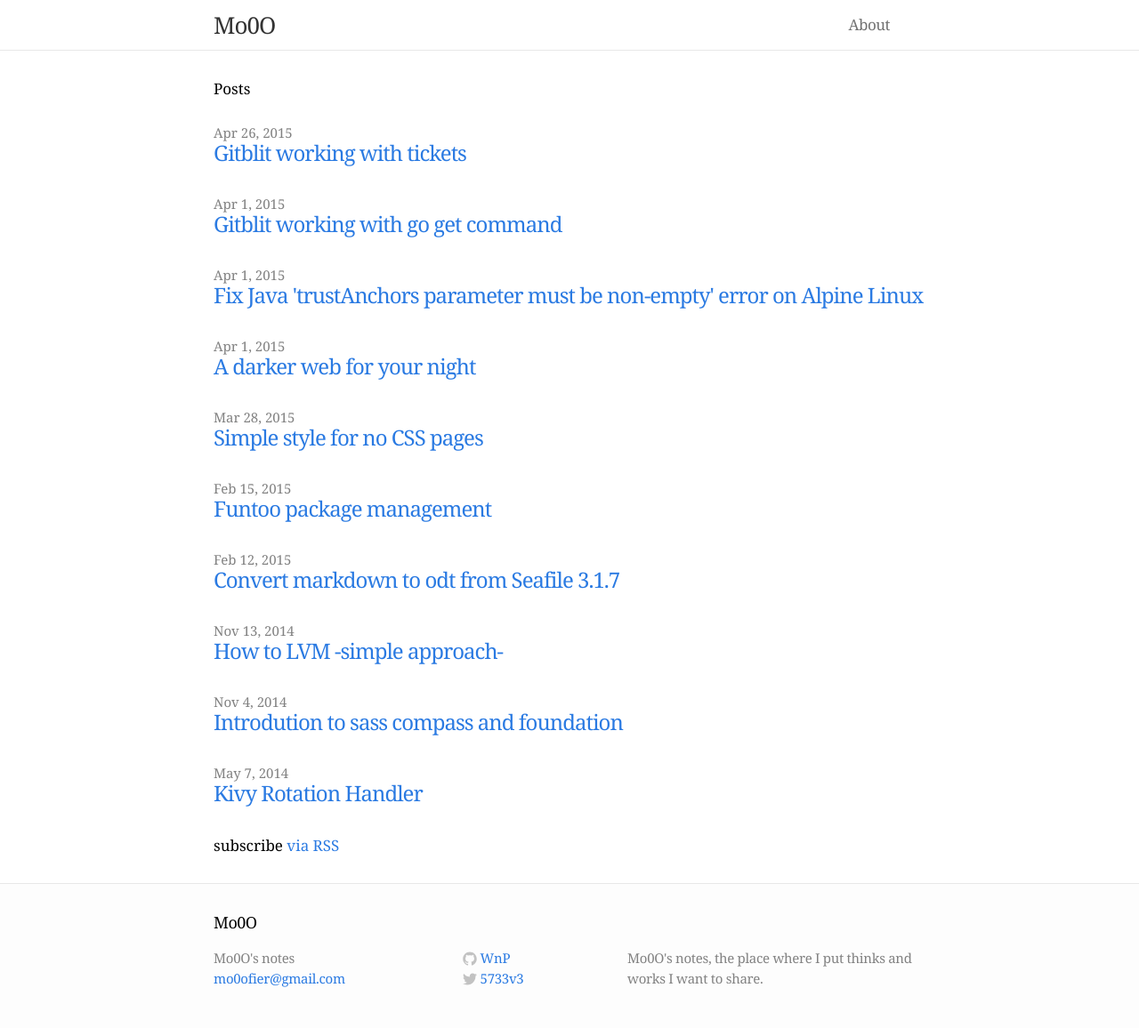
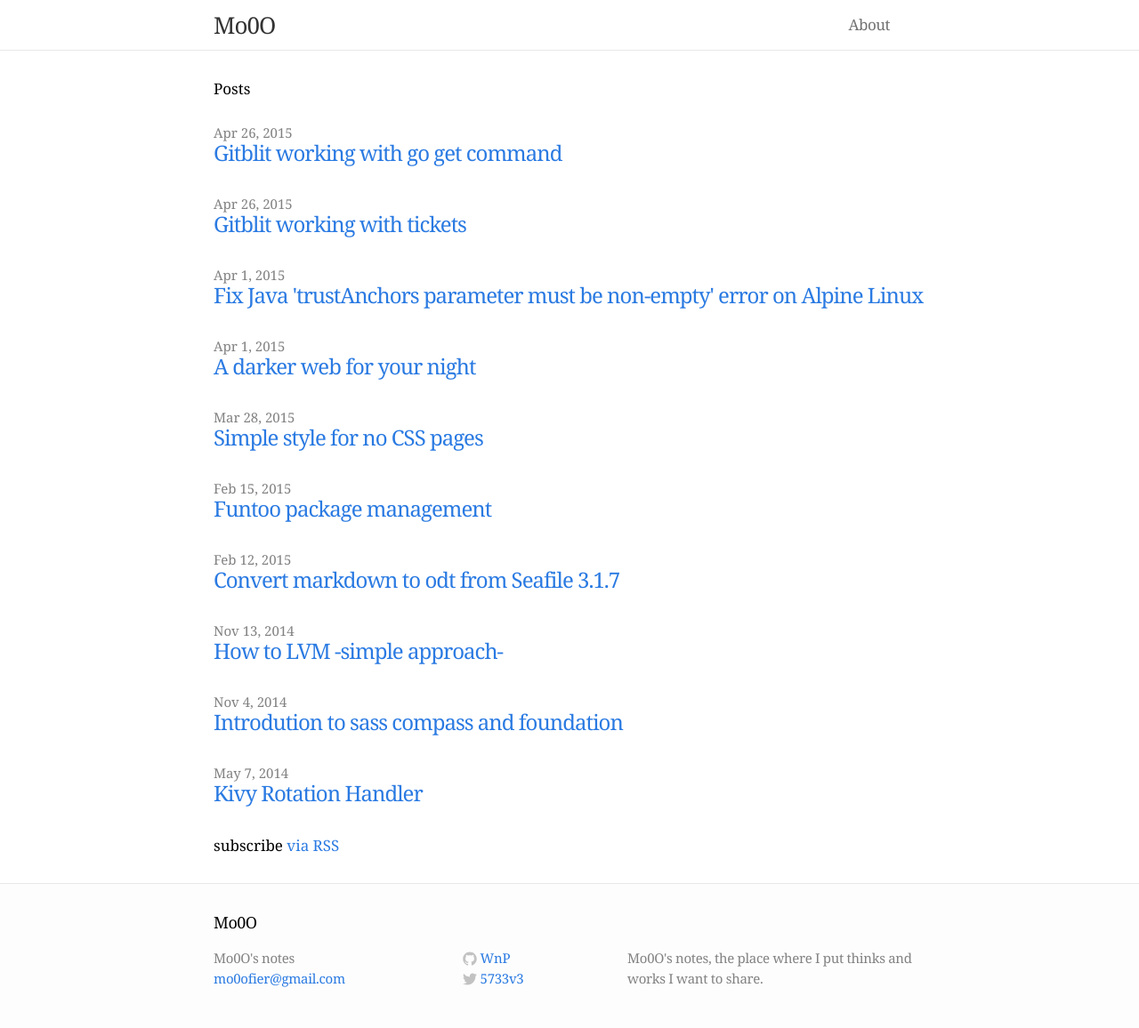
Before and after one commit to mo--/mo--.github.io, a Jekyll site: the page built from index.html, in a window 1280 px wide. Shown: the whole page at 89% size. Built offline with Jekyll 4.4.1, drawn with Linux system fonts in a browser that asks for light colours.

Commit message:
correct time

```diff
--- a/_posts/2015-04-01-gitblit-working-with-go-get.markdown
+++ b/_posts/2015-04-01-gitblit-working-with-go-get.markdown
@@ -1,7 +1,7 @@
 ---
 layout: post
 title:  "Gitblit working with go get command"
-date:   2015-04-01 11:59:48
+date:   2015-04-26 12:59:48
 categories: git golang gitblit groovy
 ---
 
```
